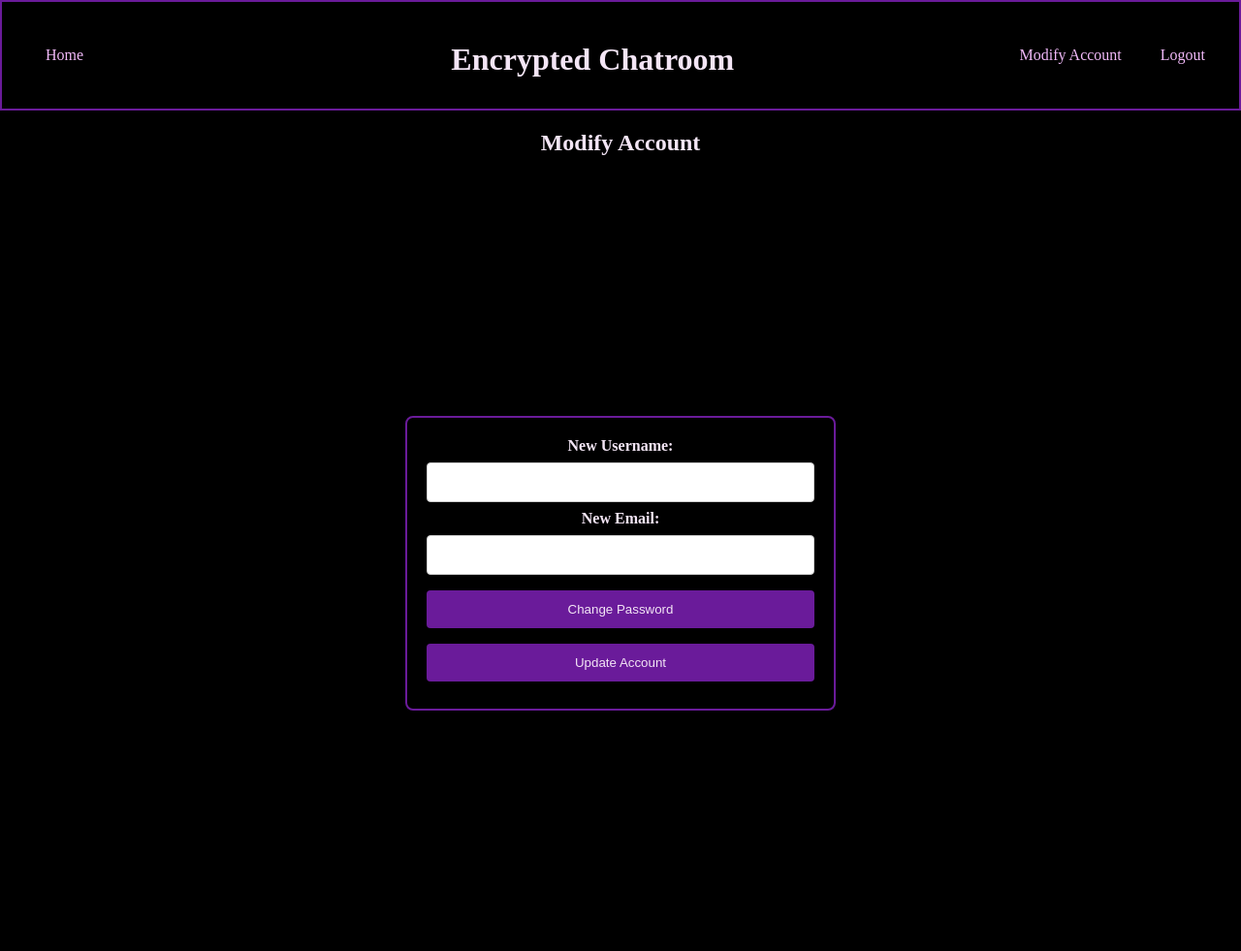
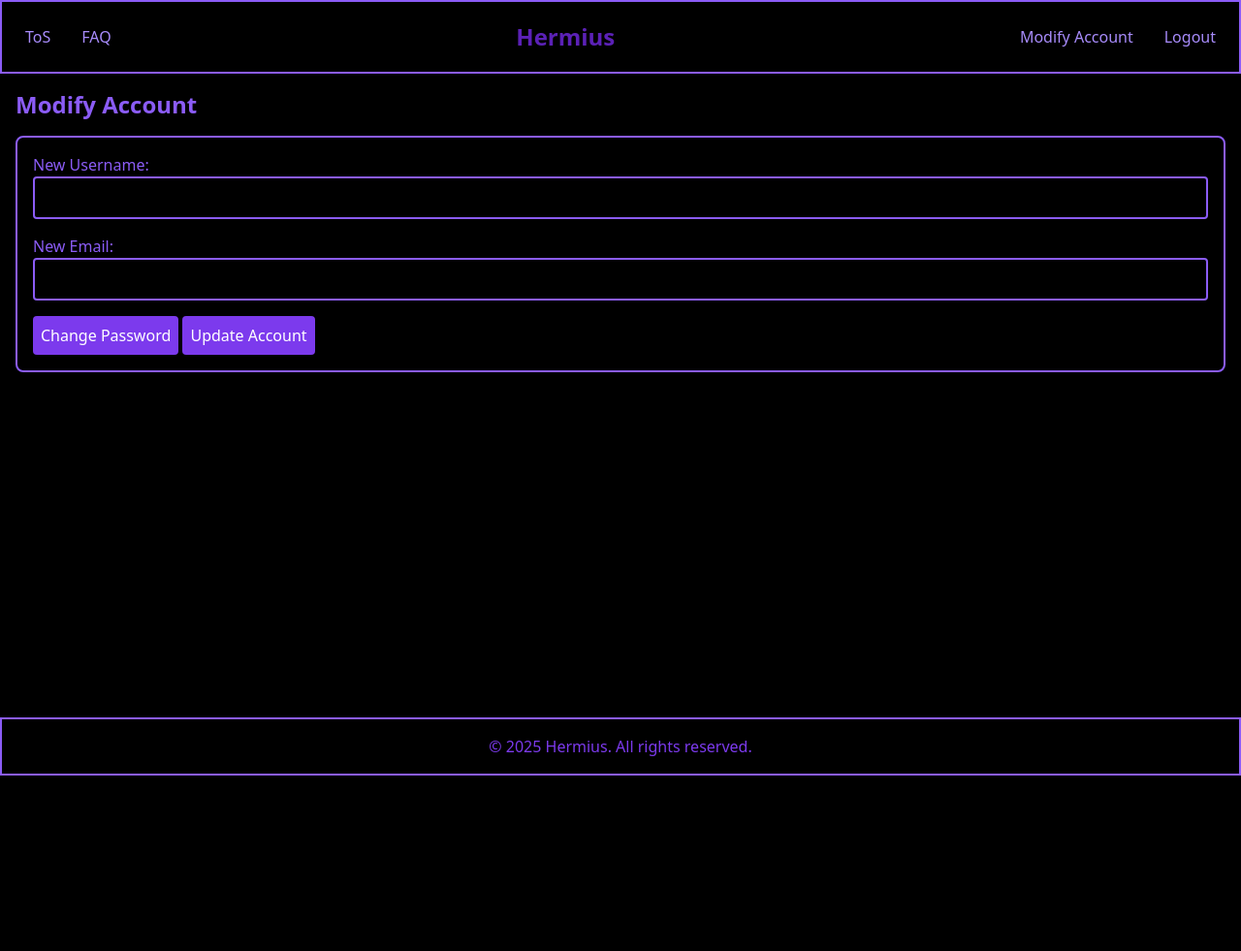
Before and after one commit to Xalibur1/Hermius, a Flask app: page /modify_account in a window 1280 px wide. Shown: the whole page at 97% size. After the commit the page ends 800 px from the top, so only its background shows below. Run offline with Flask 3, Linux system fonts and the light colour scheme; a user stored in the database is signed in.

Commit message:
heavy changes

```diff
--- a/templates/base.html
+++ b/templates/base.html
@@ -2,7 +2,7 @@
 <html lang="en">
   <head>
     <meta charset="UTF-8" />
-    <title>Encrypted Chatroom</title>
+    <title>Hermius</title>
     <link
       rel="stylesheet"
       href="../static/room.css"
--- a/templates/modify_account.html
+++ b/templates/modify_account.html
@@ -4,72 +4,83 @@
     <meta charset="UTF-8">
     <meta name="viewport" content="width=device-width, initial-scale=1.0">
     <title>Modify Account</title>
-    <link rel="stylesheet" href="/static/style.css">
+    <link rel="stylesheet" href="https://cdn.jsdelivr.net/npm/tailwindcss@2.2.19/dist/tailwind.min.css" />
     <style>
         #change-password-section {
             display: none;
             margin-top: 20px;
         }
+        .footer {
+                position: fixed;
+                bottom: 0;
+                width: 100%;
+            }
     </style>
 </head>
-<body>
-    <div class="navbar">
-        <div class="nav-left">
-            <a href="{{ url_for('home') }}">Home</a>
+<body class="bg-black text-purple-800">
+
+    <div class="bg-black border-2 border-purple-500 shadow-md p-4 flex justify-between items-center">
+        <div class="flex space-x-4">
+            <a href="{{ url_for('tos') }}" class="text-purple-400 hover:bg-purple-600 hover:text-white p-2 rounded">ToS</a>
+            <a href="{{ url_for('faq') }}" class="text-purple-400 hover:bg-purple-600 hover:text-white p-2 rounded">FAQ</a>
         </div>
-        <h1 class="logo">Encrypted Chatroom</h1>
-        <div class="nav-right">
+        <h1 class="text-2xl font-bold"><a href="{{ url_for('home') }}" class="text-purple-800">Hermius</a></h1>
+        <div class="flex space-x-4">
             {% if session.get('username') %}
-            <a href="{{ url_for('modify_account') }}">Modify Account</a>
-                <a href="{{ url_for('logout') }}">Logout</a>
+            <a href="{{ url_for('modify_account') }}" class="text-purple-400 hover:bg-purple-600 hover:text-white p-2 rounded">Modify Account</a>
+            <a href="{{ url_for('logout') }}" class="text-purple-400 hover:bg-purple-600 hover:text-white p-2 rounded">Logout</a>
             {% else %}
-                <a href="{{ url_for('login') }}">Login</a>
-                <a href="{{ url_for('signup') }}">Signup</a>
+            <a href="{{ url_for('login') }}" class="text-purple-400 hover:bg-purple-600 hover:text-white p-2 rounded">Login</a>
+            <a href="{{ url_for('signup') }}" class="text-purple-400 hover:bg-purple-600 hover:text-white p-2 rounded">Signup</a>
             {% endif %}
         </div>
     </div>
 
-    <h2>Modify Account</h2>
-    <div class="bg-img">
-        <div class="form-container">
-
-            <form action="{{ url_for('modify_account') }}" method="POST">
+<div class="container mx-auto p-4">
+    <h2 class="text-2xl font-bold text-purple-500 mb-4">Modify Account</h2>
+    <div class="bg-black shadow-md p-4 rounded-lg border-2 border-purple-500">
+        <form action="{{ url_for('modify_account') }}" method="POST" class="space-y-4">
             <div>
-                    <label for="new_username">New Username:</label>
-                    <input type="text" id="new_username" name="new_username">
+                <label for="new_username" class="block text-purple-500">New Username:</label>
+                <input type="text" id="new_username" name="new_username" class="p-2 rounded bg-black border-2 border-purple-500 text-purple-800 w-full">
             </div>
             <div>
-                    <label for="new_email">New Email:</label>
-                    <input type="email" id="new_email" name="new_email">
+                <label for="new_email" class="block text-purple-500">New Email:</label>
+                <input type="email" id="new_email" name="new_email" class="p-2 rounded bg-black border-2 border-purple-500 text-purple-800 w-full">
             </div>
 
-                <button type="button" onclick="document.getElementById('change-password-section').style.display='block'">Change Password</button>
+            <button type="button" onclick="document.getElementById('change-password-section').style.display='block'" class="bg-purple-600 text-white p-2 rounded">Change Password</button>
 
-                <div id="change-password-section" style="display:none;">
+            <div id="change-password-section" class="space-y-4">
                 <div>
-                        <label for="old-password">Old Password:</label>
-                        <input type="password" id="old-password" name="old_password" required>
+                    <label for="old-password" class="block text-purple-500">Old Password:</label>
+                    <input type="password" id="old-password" name="old_password" class="p-2 rounded bg-black border-2 border-purple-500 text-purple-800 w-full" required>
                 </div>
                 <div>
-                        <label for="new-password">New Password:</label>
-                        <input type="password" id="new-password" name="new_password" required>
+                    <label for="new-password" class="block text-purple-500">New Password:</label>
+                    <input type="password" id="new-password" name="new_password" class="p-2 rounded bg-black border-2 border-purple-500 text-purple-800 w-full" required>
                 </div>
                 <div>
-                        <label for="confirm-password">Confirm Password:</label>
-                        <input type="password" id="confirm-password" name="confirm_password" required>
+                    <label for="confirm-password" class="block text-purple-500">Confirm Password:</label>
+                    <input type="password" id="confirm-password" name="confirm_password" class="p-2 rounded bg-black border-2 border-purple-500 text-purple-800 w-full" required>
                 </div>
             </div>
 
-                <button type="submit">Update Account</button>
+            <button type="submit" class="bg-purple-600 text-white p-2 rounded">Update Account</button>
         </form>
-
     </div>
 </div>
+
 <script>
     function confirmDeletion() {
         return confirm("Are you sure you want to delete your account? This action cannot be undone.");
     }
 </script>
-
+<footer class="footer p-4 text-purple-600 bg-black border-2 border-purple-500 shadow-md text-center">
+    <p>&copy; <span id="year"></span> Hermius. All rights reserved.</p>
+</footer>
+<script>
+    document.getElementById('year').textContent = new Date().getFullYear();
+</script>
 </body>
 </html>
--- a/templates/room.html
+++ b/templates/room.html
@@ -1,8 +1,8 @@
 {% extends 'base.html' %}
 {% block content %}
-<div class="content">
-  <div class="room-background">
-  <div class="message-box">
+<div class="content bg-black text-purple-800 min-h-screen flex justify-center items-center">
+  <div class="room-background bg-black border-2 border-purple-500 shadow-md p-4 rounded-lg">
+    <div class="message-box">
     <h2>Room Code: {{ code }}</h2>
     <div class="messages" id="messages"></div>
     <div class="inputs">
```
Also changed, not shown: templates/faq.html (+21 -55 lines), templates/home.html (+16 -10 lines), templates/login.html (+4 -4 lines), templates/signup.html (+4 -4 lines), templates/tos.html (+10 -10 lines). Lines whose indentation alone changed are shown as unchanged.
